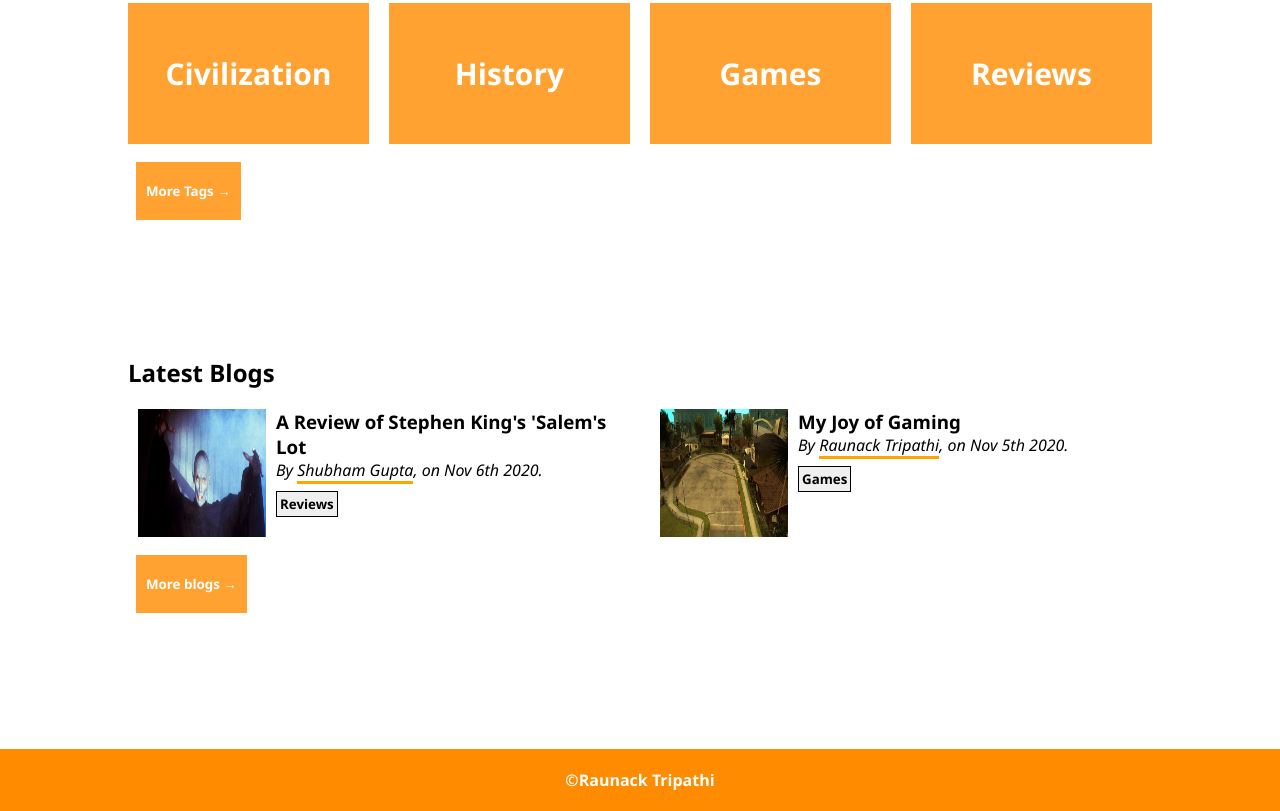
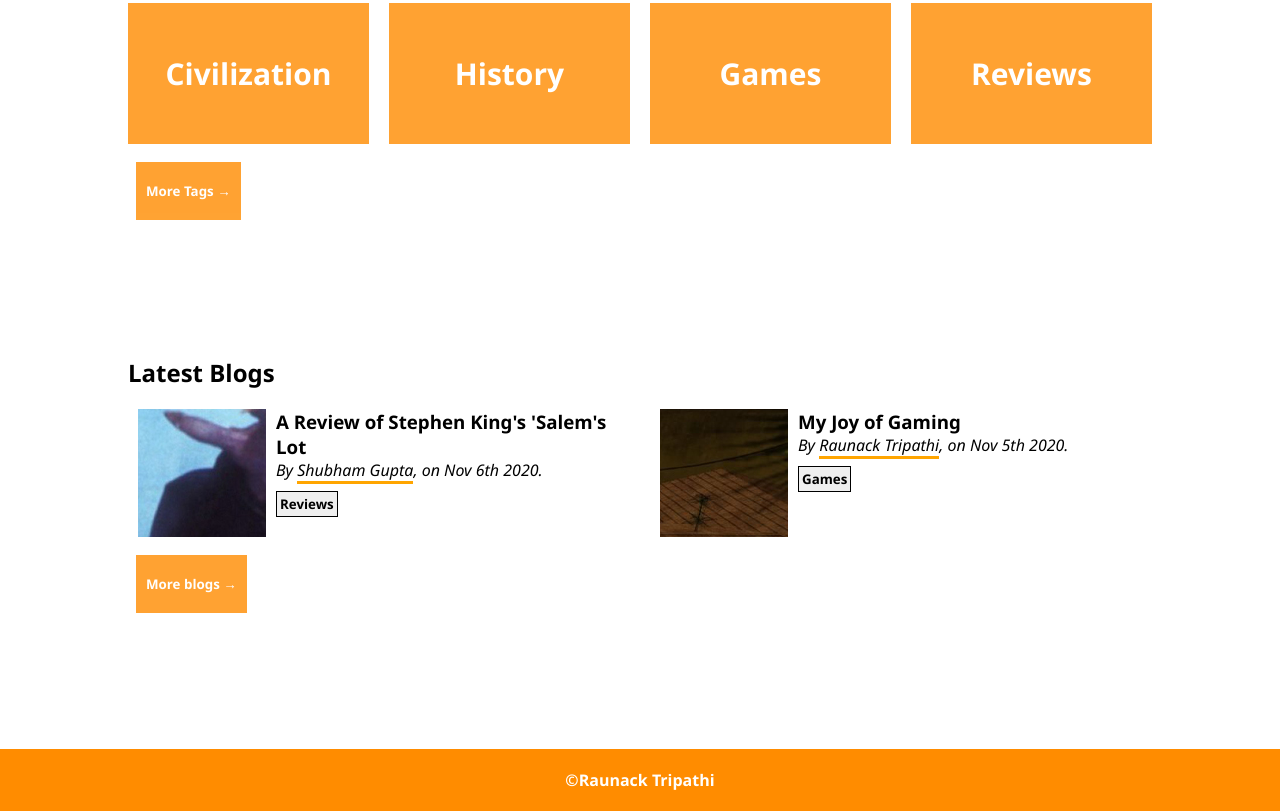
Before and after one commit to le-raunack/MiscellaneousBlogs, a Gatsby site: page / in a window 1280 px wide. Shown: the part 804-1615 px from the top of the page. Built offline with nearby package versions, Linux system fonts and the light colour scheme; Gatsby itself is replaced by a stand-in of ours.

Commit message:
minor css changes

```diff
--- a/gatsby-node.js
+++ b/gatsby-node.js
@@ -1,6 +1,10 @@
 const { slugify } = require("./src/util/utilityFunctions")
 const path = require("path")
 const _ = require("lodash")
+
+if (process.env.NODE_ENV === 'development') {
+  process.env.GATSBY_WEBPACK_PUBLICPATH = '/'
+}
 
 exports.onCreateNode = ({ node, actions }) => {
   const { createNodeField } = actions
--- a/src/components/CSS/main.css
+++ b/src/components/CSS/main.css
@@ -149,6 +149,7 @@ header {
   display: flex;
   border-left: 10px solid transparent;
   transition: 0.2s;
+  position: relative;
 }
 
 .post:hover {
@@ -158,6 +159,8 @@ header {
 }
 
 #blog-img {
+  object-fit: none;
+  object-position: 90% 45% ;
   flex: 0.5;
 }
 
```
